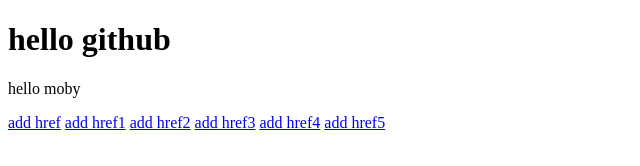
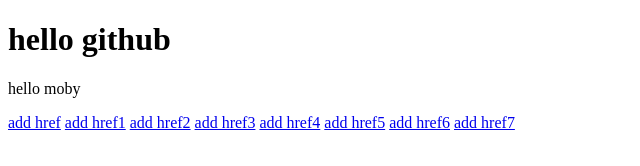
Before and after one commit to dabaoabc/practise-mygithub, a plain HTML site: page index.html in a window 1280 px wide. Shown: the whole page, without its empty margins (0-640 px from the left). Drawn offline with Linux system fonts and the light colour scheme.

Commit message:
add href67
add href67

```diff
--- a/index.html
+++ b/index.html
@@ -13,5 +13,7 @@
 <a href="aa">add href3</a>
 <a href="aa">add href4</a>
 <a href="aa">add href5</a>
+<a href="aa">add href6</a>
+<a href="aa">add href7</a>
 </body>
 </html>
```
